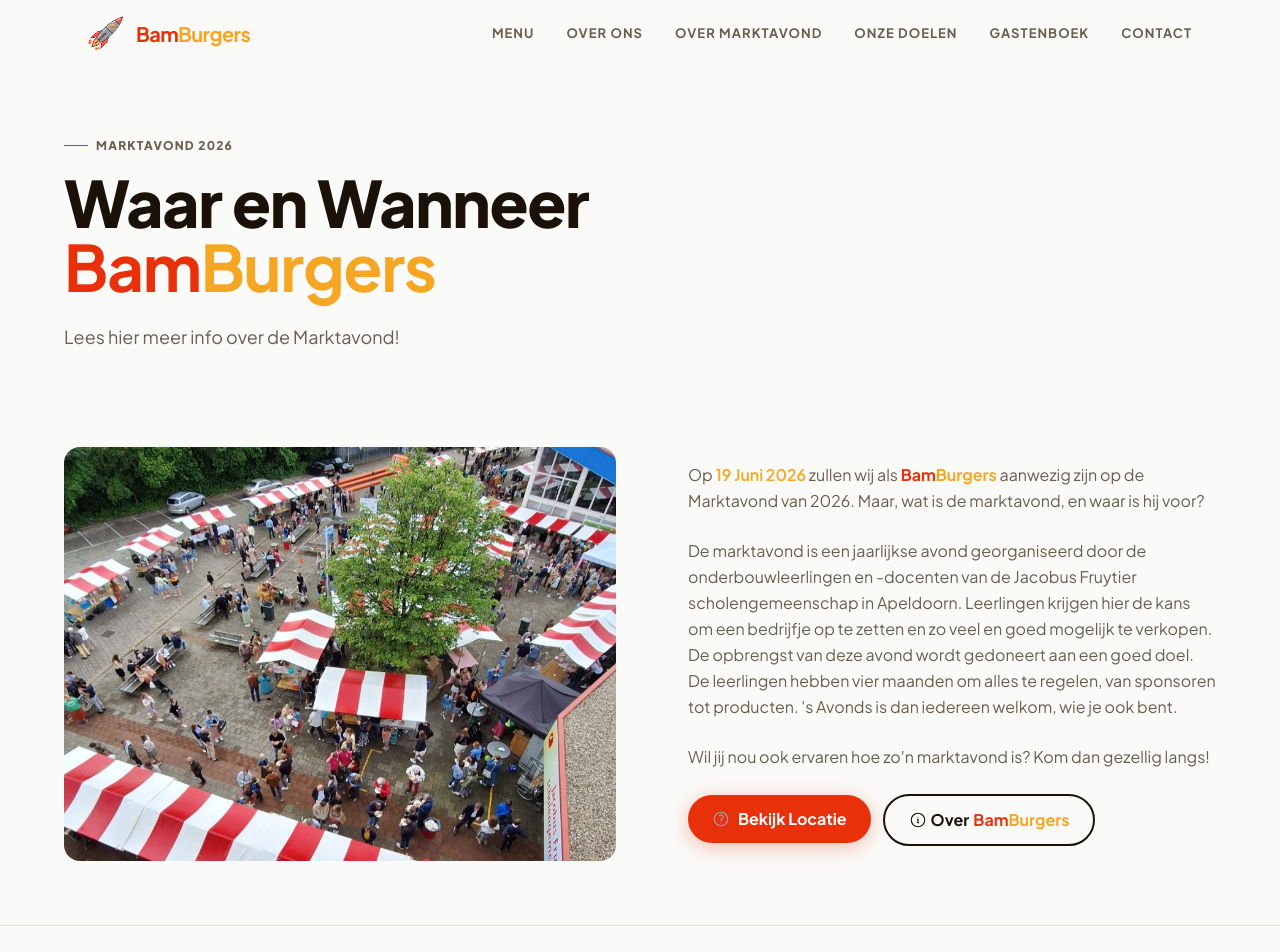
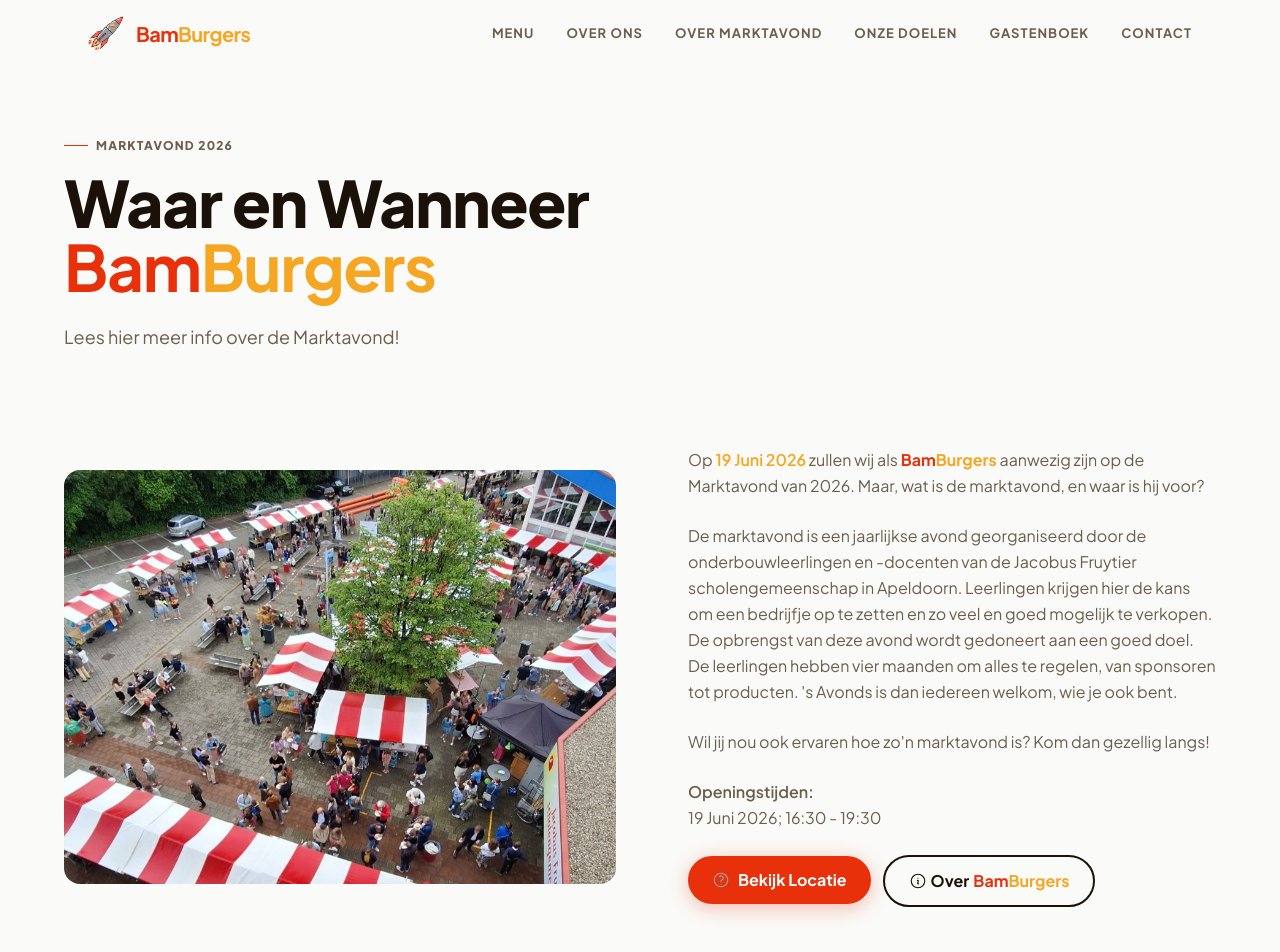
Before and after one commit to jfsgtools/marktavond-repo, a Next.js app: page /marktavond in a window 1280 px wide. Shown: the top 952 px of the page. Built offline with nearby package versions, Linux system fonts and the light colour scheme.

Commit message:
fix init part 5

```diff
--- a/src/app/components/HeroSection.tsx
+++ b/src/app/components/HeroSection.tsx
@@ -54,7 +54,7 @@
         {/* Sub + CTA */}
         <div className="reveal-up opacity-100 flex flex-col sm:flex-row items-start sm:items-center gap-4 mb-16">
           <p className="text-muted-foreground text-lg max-w-sm leading-relaxed">
-            Zelfgemaakte burgers, eerlijke prijzen — <span className="text-accent font-black">19 juni</span> vers op de marktavond.
+            Zelfgemaakte burgers, eerlijke prijzen — <span className="text-accent font-black">19 juni 2026</span> van <span className='font-black'>16:30 tot 20:00</span> op de marktavond.
           </p>
           <div className="flex flex-col sm:flex-row gap-3 flex-shrink-0">
             <Link href="/menu" className="btn-primary">
--- a/src/app/marktavond/page.tsx
+++ b/src/app/marktavond/page.tsx
@@ -7,6 +7,7 @@
 import Icon from '../../components/ui/AppIcon';
 import Link from 'next/link';
 import BamBurgers from '../../components/ui/LogoText';
+import { Bold } from 'lucide-react';
 
 
 export default function MarktAvondInfoPage() {
@@ -80,6 +81,10 @@
               <p className='text-muted-foreground leading-relaxed'>
                 Wil jij nou ook ervaren hoe zo'n marktavond is? Kom dan gezellig langs!
               </p>
+              <p className='text-muted-foreground leading-relaxed'>
+                <span className='font-semibold'>Openingstijden:</span><br />
+                19 Juni 2026; 16:30 - 19:30
+              </p>
               <div className='flex flex-col sm:flex-row gap-3 flex-shrink-0'>
                 <Link href="https://maps.app.goo.gl/GZLLDgkUo5xttLvXA" className="btn-primary self-start mt-[0.10rem]">
                     <Icon name="LocationIcon" size={18} />
```
